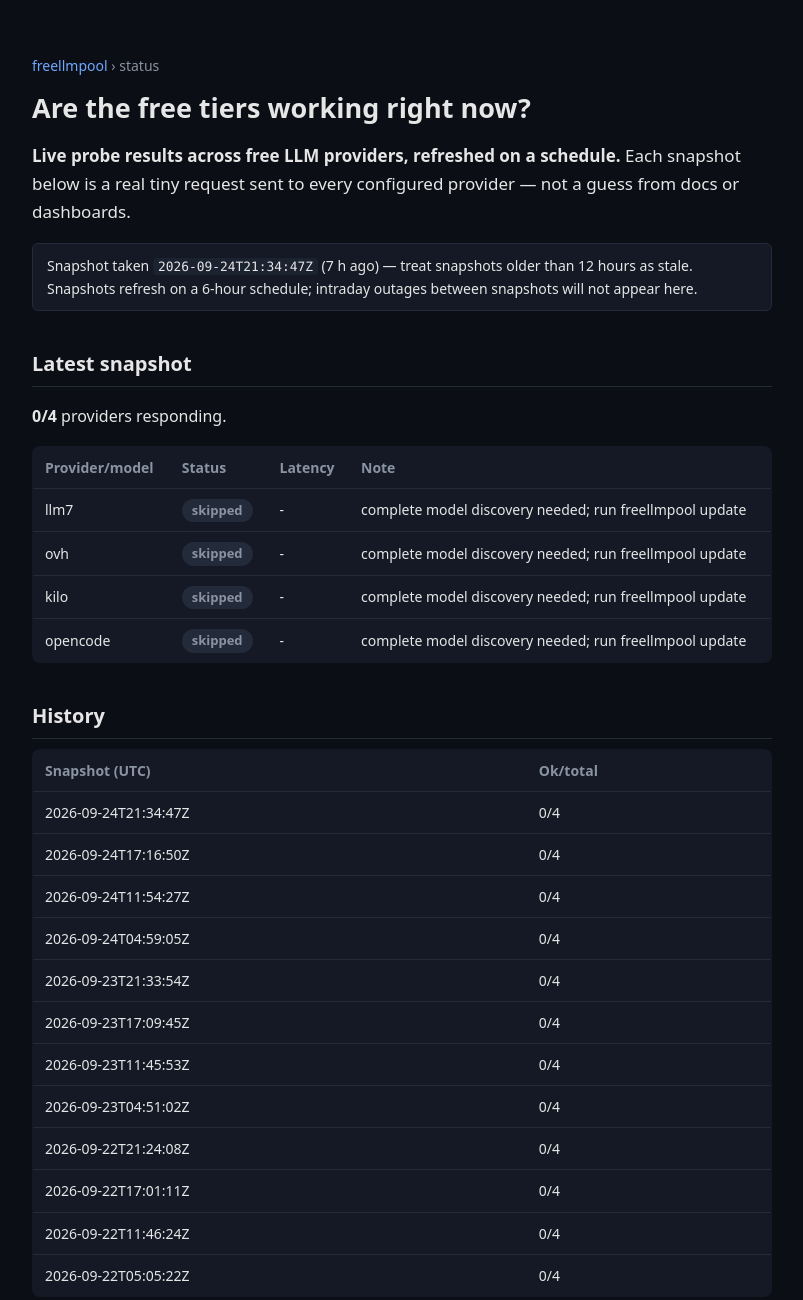
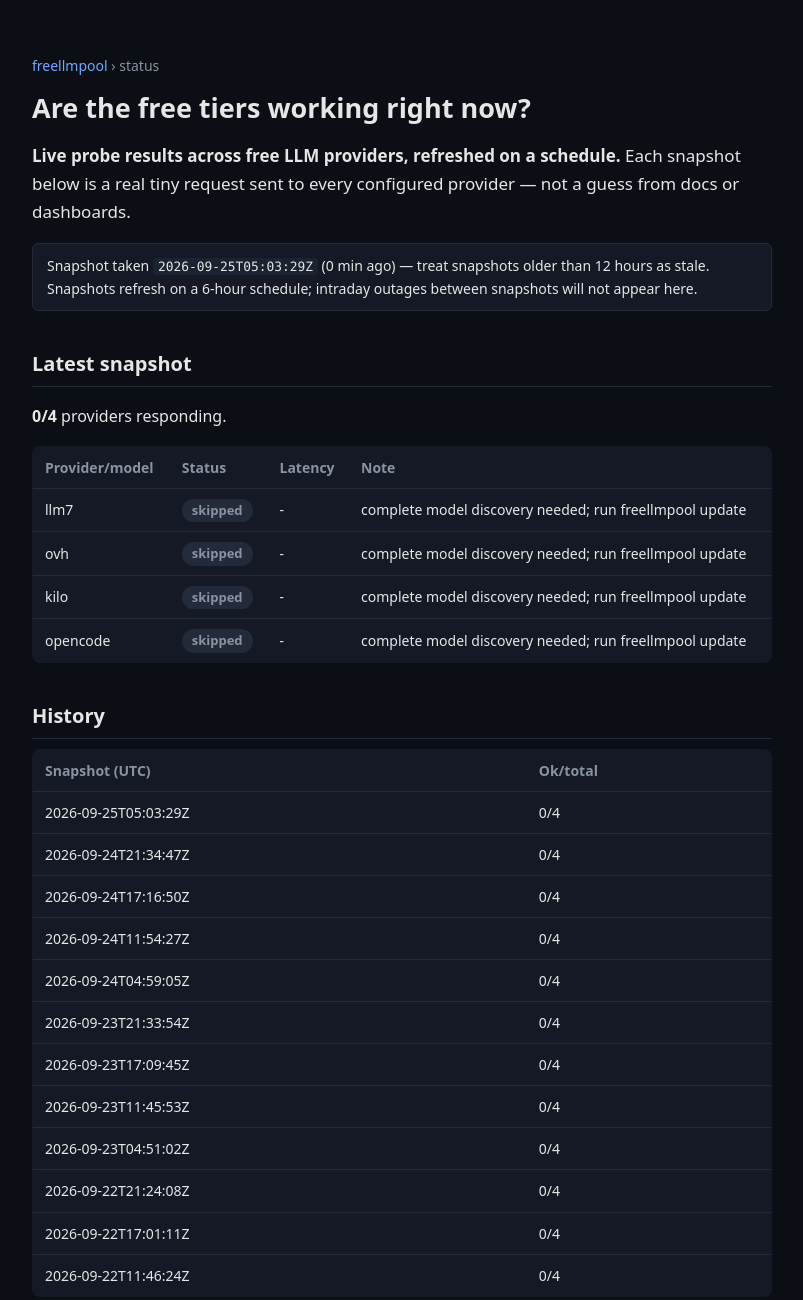
Before and after one commit to pauljones0/freellmpool, a plain HTML site: page docs/free-tier-status.html in a window 1280 px wide. Shown: the top 1300 px of the page, without its empty margins (238-1041 px from the left). Drawn offline with Linux system fonts and the light colour scheme.

Commit message:
chore: refresh free-tier status snapshot

```diff
--- a/docs/free-tier-status.html
+++ b/docs/free-tier-status.html
@@ -49,7 +49,7 @@
 schedule.</strong> Each snapshot below is a real tiny request sent to every configured
 provider — not a guess from docs or dashboards.</p>
 
-<div class="note" id="stale">Snapshot taken <code>2026-09-24T21:34:47Z</code>
+<div class="note" id="stale">Snapshot taken <code>2026-09-25T05:03:29Z</code>
 <span id="age"></span> — treat snapshots older than 12 hours as stale. Snapshots refresh
 on a 6-hour schedule; intraday outages between snapshots will not appear here.</div>
 
@@ -66,6 +66,7 @@
 <h2>History</h2>
 <table>
 <tr><th>Snapshot (UTC)</th><th>Ok/total</th></tr>
+<tr><td>2026-09-25T05:03:29Z</td><td class="num">0/4</td></tr>
 <tr><td>2026-09-24T21:34:47Z</td><td class="num">0/4</td></tr>
 <tr><td>2026-09-24T17:16:50Z</td><td class="num">0/4</td></tr>
 <tr><td>2026-09-24T11:54:27Z</td><td class="num">0/4</td></tr>
@@ -77,7 +78,6 @@
 <tr><td>2026-09-22T21:24:08Z</td><td class="num">0/4</td></tr>
 <tr><td>2026-09-22T17:01:11Z</td><td class="num">0/4</td></tr>
 <tr><td>2026-09-22T11:46:24Z</td><td class="num">0/4</td></tr>
-<tr><td>2026-09-22T05:05:22Z</td><td class="num">0/4</td></tr>
 </table>
 <p class="tag">Machine-readable: <a href="status-history.json">status-history.json</a>
 (schema v1).</p>
@@ -89,7 +89,7 @@
 <script>
 (function() {
   var el = document.getElementById("age");
-  var taken = Date.parse("2026-09-24T21:34:47Z");
+  var taken = Date.parse("2026-09-25T05:03:29Z");
   if (!el || isNaN(taken)) return;
   var mins = Math.max(0, Math.round((Date.now() - taken) / 60000));
   var label = mins < 90 ? mins + " min ago" : Math.round(mins / 60) + " h ago";
```
Also changed, not shown: docs/status-history.json (+31 -31 lines).
